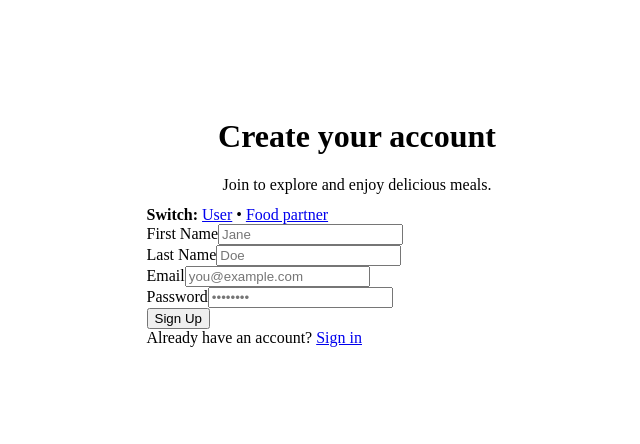
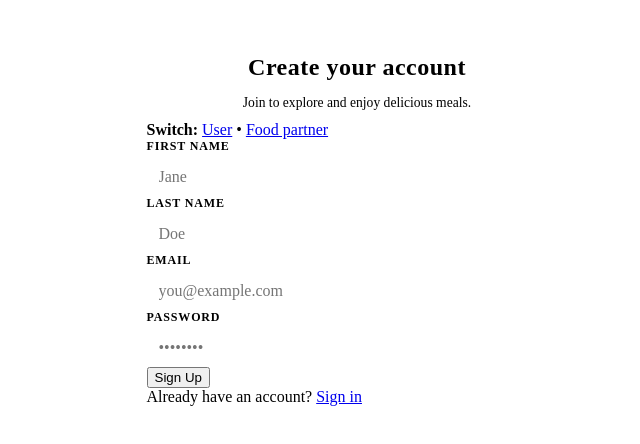
Before and after one commit to Amjadkhan9756/Food, a React app in the folder Frontend/: page /user/register in a window 1280 px wide. Shown: the part 186-630 px from the top of the page, without its empty margins (283-923 px from the left). Built offline with nearby package versions, Linux system fonts and the light colour scheme; the HTML template or start-up script is replaced by a standard one.

Commit message:
css upadting

```diff
--- a/Frontend/src/Style/auth-shared.css
+++ b/Frontend/src/Style/auth-shared.css
@@ -28,3 +28,50 @@
     gap:var(--space-5);
 }
 .auth-card header {text-align: center;}
+
+.auth-title {
+    font-size:1.5rem;
+    font-weight:600;
+    letter-spacing: .5px;
+    margin-bottom: var(--space-2);
+
+}
+
+.auth-subtitle {
+    font-size:.85rem;
+    color:var(--color-text-secondary);
+
+}
+
+from.auth-from {display: flex; flex-direction: column; gap: var(--space-4);}
+
+.field-group {display: flex; flex-direction: column; gap:4px}
+
+
+.field-group label {
+    font-size :.75rem;
+    text-transform: uppercase;
+    letter-spacing: .07em;
+    font-weight: 600;
+    color: var(--color-text-secondary);
+}
+
+.field-group input {
+    appearance: none;
+    border:1px solid var(--color-border);
+    background:var(--color-surface-alt);
+    padding : 10px 12px;
+    font:inherit;
+    border-radius: var(--radius-sm);
+    outline: none;
+    color:var(--color-text);
+    transition: border-color var(--transition-base),background var(--transition-base),box-shadow var(--transition-base);
+    width: 100%;
+    min-width: 0;
+}
+
+.field-group input:focus-visible {
+    border-color: var(--color-accent);
+    box-shadow: 0 0 0 3px color-mix(in srgb, var(--color-accent) 55%, transparent);
+    background: var(--color-surface);
+}
```
